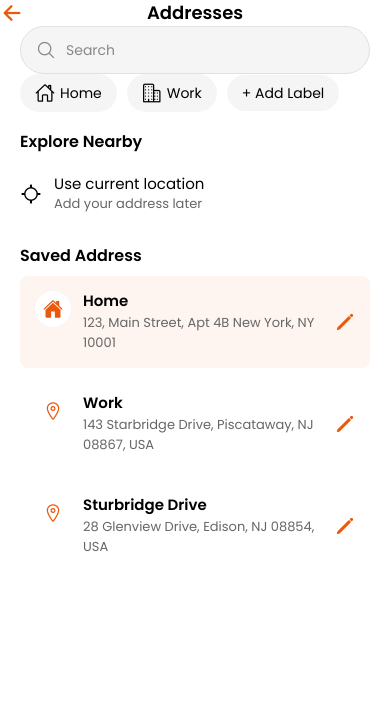
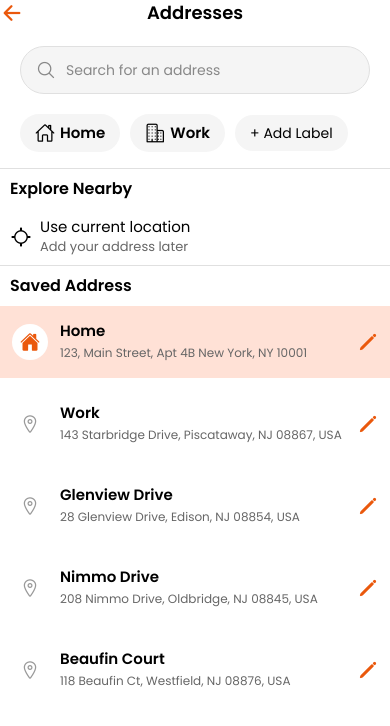
Before and after one commit to amanlalpuria/sipstr, a React Native app in the folder sipstr_fronted/: screen /Addresses in a window 390 px wide. Shown: the top 726 px of the page. Built offline with nearby package versions, Linux system fonts and the light colour scheme.

Commit message:
UI bug fix for mobile devices

```diff
--- a/sipstr_fronted/App.js
+++ b/sipstr_fronted/App.js
@@ -4,6 +4,7 @@ import AppNavigator from "./navigations/Navigation";
 import Toast from "react-native-toast-message";
 import { LoaderProvider } from "./Utils/LoaderContext";
 import { SafeAreaProvider } from "react-native-safe-area-context";
+import BottomTabs from "./components/BottomTabs";
 
 export default function App() {
   //configure Fonts
@@ -13,7 +14,6 @@ export default function App() {
     "Poppins-Bold": require("./assets/fonts/Poppins-Bold.ttf"),
     "Poppins-Medium": require("./assets/fonts/Poppins-Medium.ttf"),
     "ReggaeOne-Regular": require("./assets/fonts/ReggaeOne-Regular.ttf"),
-
     "ArefRuqaaInk-Bold": require("./assets/fonts/ArefRuqaaInk-Bold.ttf"),
     "ArefRuqaaInk-Regular": require("./assets/fonts/ArefRuqaaInk-Regular.ttf"),
   });
--- a/sipstr_fronted/Utils/StaticData.js
+++ b/sipstr_fronted/Utils/StaticData.js
@@ -91,7 +91,19 @@ export const savedAddresses = [
   {
     id: "3",
     type: "other",
-    label: "Sturbridge Drive",
+    label: "Glenview Drive",
     address: "28 Glenview Drive, Edison, NJ 08854, USA",
   },
+  {
+    id: "4",
+    type: "other",
+    label: "Nimmo Drive",
+    address: "208 Nimmo Drive, Oldbridge, NJ 08845, USA",
+  },
+  {
+    id: "5",
+    type: "other",
+    label: "Beaufin Court",
+    address: "118 Beaufin Ct, Westfield, NJ 08876, USA",
+  },
 ];
--- a/sipstr_fronted/components/BottomTabs.js
+++ b/sipstr_fronted/components/BottomTabs.js
@@ -1,11 +1,13 @@
 import React from "react";
+import { Platform } from "react-native";
 import { createBottomTabNavigator } from "@react-navigation/bottom-tabs";
+import { Ionicons } from "@expo/vector-icons";
+import { colors } from "../components/colors";
+
 import HomeScreen from "../screens/Home/HomeScreen";
 import SearchScreen from "../screens/Search/SearchScreen";
+import CategoriesScreen from "../screens/Products/CategoriesScreen";
 import AccountSettings from "../screens/User/AccountSettings/AccountSettings";
-import { Ionicons, Feather } from "@expo/vector-icons";
-import { colors } from "../components/colors";
-import CategoriesScreen from "../screens/Products/CategoriesScreen";
 
 const Tab = createBottomTabNavigator();
 
@@ -14,25 +16,31 @@ const BottomTabs = () => {
     <Tab.Navigator
       screenOptions={({ route }) => ({
         lazy: true,
+        headerShown: false,
+        tabBarShowLabel: true,
         tabBarActiveTintColor: colors.orange,
         tabBarInactiveTintColor: "#666",
-        headerShown: false,
-        tabBarIcon: ({ color, size }) => {
-          let iconName;
-          if (route.name === "Home") iconName = "home-outline";
-          else if (route.name === "Search") iconName = "search";
-          else if (route.name === "Categories") iconName = "grid";
-          else if (route.name === "Profile") iconName = "person";
-
-          return <Ionicons name={iconName} size={22} color={color} />;
+        tabBarLabelPosition: "below-icon",
+        tabBarStyle: {
+          height: Platform.OS === "ios" ? 80 : 65,
+          paddingTop: 4,
+          paddingBottom: Platform.OS === "ios" ? 20 : 5,
+          borderTopWidth: 0.5,
+          borderTopColor: "#ddd",
+          backgroundColor: colors.white,
         },
         tabBarLabelStyle: {
           fontFamily: "Poppins-SemiBold",
           fontSize: 12,
         },
-        tabBarStyle: {
-          paddingBottom: 4,
-          height: 60,
+        tabBarIcon: ({ focused, color }) => {
+          let iconName;
+          if (route.name === "Home") iconName = "home-outline";
+          else if (route.name === "Search") iconName = "search";
+          else if (route.name === "Categories") iconName = "grid";
+          else if (route.name === "Profile") iconName = "person-outline";
+
+          return <Ionicons name={iconName} size={15} color={color} />;
         },
       })}
     >
--- a/sipstr_fronted/components/colors.js
+++ b/sipstr_fronted/components/colors.js
@@ -10,4 +10,5 @@ export const colors = {
   storeDetailsBoxColor: "#99A0AC",
   grayText: "#9CA3AF",
   lightOrange: "#FFD8C8",
+  inActiveTabColor: "#6B7280",
 };
--- a/sipstr_fronted/screens/User/AccountSettings/AddressesScreen.js
+++ b/sipstr_fronted/screens/User/AccountSettings/AddressesScreen.js
@@ -15,12 +15,12 @@ import CommonUtils from "../../../Utils/CommonUtils";
 import HeaderBar from "../../../components/HeaderBar";
 import CommonTextView from "../../../components/CommonTextView";
 import { savedAddresses } from "../../../Utils/StaticData";
-import CommonTextField from "../../../components/CommonTextField";
 
 const AddressesScreen = ({ navigation }) => {
   const [searchText, setSearchText] = useState("");
 
   const homeAddress = savedAddresses.find((addr) => addr.type === "home");
+  const workAddress = savedAddresses.find((addr) => addr.type === "work");
   const otherAddresses = savedAddresses.filter((addr) => addr.type !== "home");
 
   const handleAddLabel = () => {
@@ -31,20 +31,20 @@ const AddressesScreen = ({ navigation }) => {
     CommonUtils.showToast(`Edit address with ID: ${id}`);
   };
 
-  const renderAddressItem = (item) => (
-    <TouchableOpacity
+  const renderAddressItem = (item) => {
+    const isHome = item.type === "home";
+
+    return (
+      <View
         key={item.id}
-      style={[
-        styles.addressItem,
-        item.type === "home" && styles.selectedAddress,
-      ]}
+        style={[styles.addressItem, isHome && styles.selectedAddress]}
       >
         <View style={styles.addressLeft}>
           <View style={styles.addressIconContainer}>
             <Ionicons
-            name={item.type === "home" ? "home" : "location-outline"}
+              name={isHome ? "home" : "location-outline"}
               size={20}
-            color={colors.orange}
+              color={isHome ? colors.orange : "#999"}
             />
           </View>
           <View style={styles.addressDetails}>
@@ -59,14 +59,22 @@ const AddressesScreen = ({ navigation }) => {
         <TouchableOpacity onPress={() => handleEditAddress(item.id)}>
           <Ionicons name="pencil" size={20} color={colors.orange} />
         </TouchableOpacity>
-    </TouchableOpacity>
+      </View>
     );
+  };
 
   return (
-    <SafeAreaView style={styles.container}>
-      <HeaderBar navigation={navigation} title="Addresses" />
+    <SafeAreaView style={styles.safeArea}>
+      <HeaderBar
+        navigation={navigation}
+        title="Addresses"
+        style={styles.headerStyle}
+      />
 
-      <ScrollView showsVerticalScrollIndicator={false}>
+      <ScrollView
+        showsVerticalScrollIndicator={false}
+        contentContainerStyle={styles.scrollContent}
+      >
         {/* Search Bar */}
         <View style={styles.searchContainer}>
           <Ionicons
@@ -77,7 +85,7 @@ const AddressesScreen = ({ navigation }) => {
           />
           <TextInput
             style={styles.searchInput}
-            placeholder="Search"
+            placeholder="Search for an address"
             placeholderTextColor="#888"
             value={searchText}
             onChangeText={setSearchText}
@@ -85,7 +93,6 @@ const AddressesScreen = ({ navigation }) => {
         </View>
 
         {/* Quick Labels */}
-        <View style={styles.labelsContainer}>
         <View style={styles.labelRow}>
           <TouchableOpacity style={styles.labelButton}>
             <Ionicons name="home-outline" size={20} color="#000" />
@@ -106,7 +113,9 @@ const AddressesScreen = ({ navigation }) => {
             </CommonTextView>
           </TouchableOpacity>
         </View>
-        </View>
+
+        {/* Divider */}
+        <View style={styles.divider} />
 
         {/* Explore Nearby */}
         <View style={styles.sectionContainer}>
@@ -126,12 +135,17 @@ const AddressesScreen = ({ navigation }) => {
           </TouchableOpacity>
         </View>
 
-        {/* Saved Addresses */}
+        {/* Divider */}
+        <View style={styles.divider2} />
+
+        {/* Saved Address */}
         <View style={styles.sectionContainer}>
           <CommonTextView style={styles.sectionTitle}>
             Saved Address
           </CommonTextView>
+        </View>
 
+        <View style={styles.flatListPadding}>
           {homeAddress && renderAddressItem(homeAddress)}
 
           <FlatList
@@ -147,14 +161,15 @@ const AddressesScreen = ({ navigation }) => {
 };
 
 const styles = StyleSheet.create({
-  container: {
+  safeArea: {
     flex: 1,
     backgroundColor: colors.white,
-    padding: "10",
   },
-  innerContainer: {
-    alignItems: "center",
-    justifyContent: "center",
+  headerStyle: {
+    margin: 20,
+  },
+  scrollContent: {
+    paddingBottom: 30,
   },
   searchContainer: {
     flexDirection: "row",
@@ -166,25 +181,23 @@ const styles = StyleSheet.create({
     marginHorizontal: 20,
     borderWidth: 1,
     borderColor: "#E0E0E0",
+    marginTop: 20,
   },
-
   searchIcon: {
     marginRight: 10,
   },
-
   searchInput: {
     flex: 1,
     fontSize: 14,
     fontFamily: "Poppins-Regular",
-    color: "#000",
-  },
-  labelsContainer: {
-    paddingHorizontal: 20,
-    marginBottom: 20,
+    color: colors.black,
   },
   labelRow: {
     flexDirection: "row",
     alignItems: "center",
+    marginTop: 20,
+    paddingHorizontal: 20,
+    gap: 10,
   },
   labelButton: {
     flexDirection: "row",
@@ -193,13 +206,12 @@ const styles = StyleSheet.create({
     paddingHorizontal: 15,
     paddingVertical: 8,
     borderRadius: 20,
-    marginRight: 10,
   },
   labelText: {
     marginLeft: 5,
-    fontSize: 14,
-    fontFamily: "Poppins-Regular",
-    color: "#000",
+    fontSize: 15,
+    fontFamily: "Poppins-SemiBold",
+    color: colors.black,
   },
   addLabelButton: {
     backgroundColor: "#F5F5F5",
@@ -210,48 +222,64 @@ const styles = StyleSheet.create({
   addLabelText: {
     fontSize: 14,
     fontFamily: "Poppins-Regular",
-    color: "#000",
+    color: colors.black,
+  },
+  divider: {
+    height: 1,
+    backgroundColor: "#E0E0E0",
+    marginTop: 16,
+  },
+  divider2: {
+    height: 1,
+    backgroundColor: "#E0E0E0",
+    marginTop: 0,
   },
   sectionContainer: {
-    paddingHorizontal: 20,
-    marginBottom: 20,
+    paddingHorizontal: 10,
+    marginTop: 10,
   },
   sectionTitle: {
     fontSize: 16,
     fontFamily: "Poppins-SemiBold",
-    color: "#000",
+    color: colors.black,
     marginBottom: 10,
   },
   currentLocationButton: {
     flexDirection: "row",
     alignItems: "center",
-    paddingVertical: 12,
-    gap: 12,
+    paddingVertical: 8,
+    gap: 8,
   },
   currentLocationText: {
     fontSize: 15,
     fontFamily: "Poppins-Regular",
-    color: "#000",
+    color: colors.black,
   },
   locationSubtext: {
     fontSize: 13,
     fontFamily: "Poppins-Regular",
     color: "#666",
   },
+  flatListPadding: {
+    paddingHorizontal: 0,
+  },
   addressItem: {
     flexDirection: "row",
     justifyContent: "space-between",
     alignItems: "center",
-    padding: 15,
-    borderRadius: 8,
+    paddingVertical: 15,
+    paddingHorizontal: 12,
+    //borderRadius: 10,
     marginBottom: 10,
+    backgroundColor: "#FFFFFF",
   },
   selectedAddress: {
-    backgroundColor: "#FFF5F0",
+    backgroundColor: "#FFE1D6",
   },
   addressLeft: {
     flexDirection: "row",
     flex: 1,
+    alignItems: "center",
   },
   addressIconContainer: {
     width: 36,
@@ -272,8 +300,8 @@ const styles = StyleSheet.create({
     marginBottom: 2,
   },
   addressText: {
-    fontSize: 13,
-    fontFamily: "Poppins-Regular",
+    fontSize: 12,
+    //fontFamily: "Poppins-Regular",
     color: "#666",
   },
 });
--- a/sipstr_fronted/screens/User/Profile/UserProfile.js
+++ b/sipstr_fronted/screens/User/Profile/UserProfile.js
@@ -51,7 +51,7 @@ const UserProfile = ({ navigation }) => {
     var email = "";
     var mobileNumber = "";
 
-    if (!name || !emailOrPhone || !password || !confirmPwd) {
+    if (!name || !emailOrPhone) {
       Utils.showToast("All fields are required.", "error");
       return;
     }
```
Lines whose indentation alone changed are shown as unchanged.
